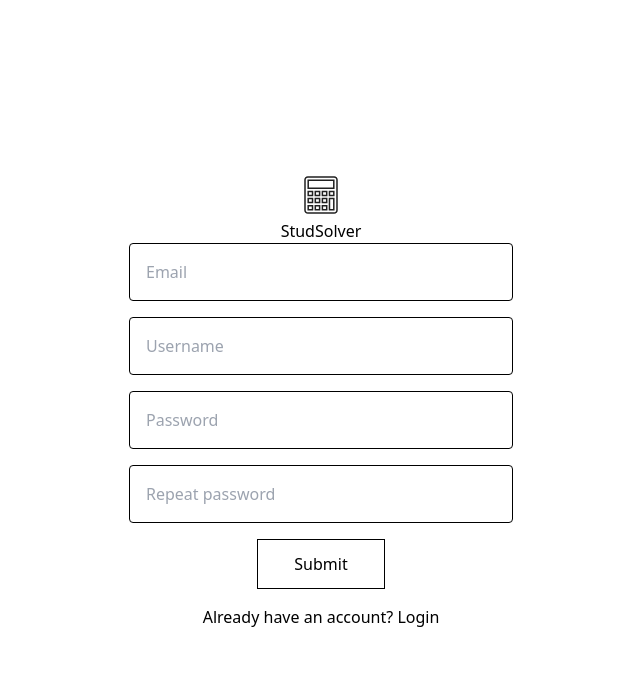
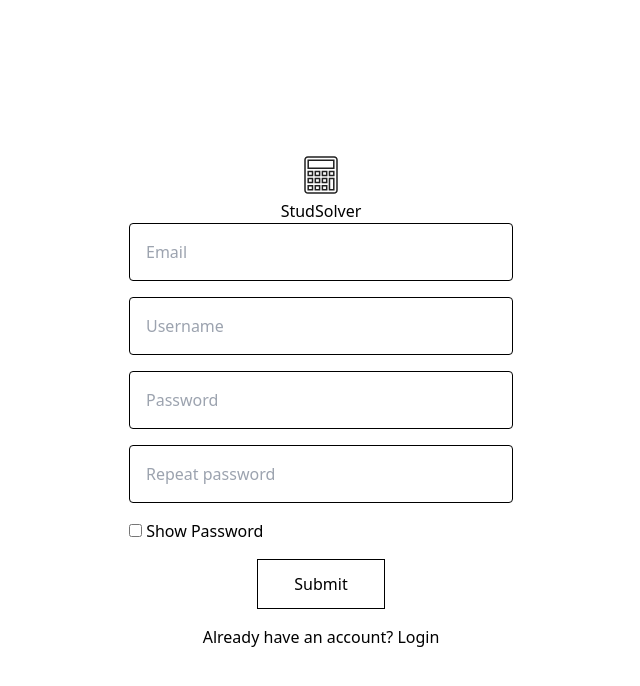
Before and after one commit to yarman1/stud-solver, a React (Create React App) app in the folder sd-frontend/: page /account in a window 1280 px wide. Both pictures are taken after a click on the element "Sign up". Shown: the top 686 px of the page, without its empty margins (319-959 px from the left). Built offline with nearby package versions, Linux system fonts and the light colour scheme; no server answers.

Commit message:
frontend: fix passwords appearance

```diff
--- a/sd-frontend/src/components/AccountForm.tsx
+++ b/sd-frontend/src/components/AccountForm.tsx
@@ -1,4 +1,4 @@
-import React, { FC } from "react";
+import React, { FC, useState } from "react";
 
 export type TInput = { [key: string]: string };
 
@@ -14,25 +14,39 @@ interface AccountFormProps {
 }
 
 const AccountForm: FC<AccountFormProps> = ({ formOptions, handleSubmit, buttonLabel }) => {
-  const [input, setInput] = React.useState<TInput>({});
+    const [input, setInput] = useState<TInput>({});
+    const [showPassword, setShowPassword] = useState(false);
 
     const handleChange = (key: string, value: string) => {
         setInput((prev) => ({ ...prev, [key]: value }));
     };
 
+    const isPasswordKey = (key: string) => /Password/i.test(key);
+
     return (
         <div className="flex flex-col mt-4">
-      <div className="flex flex-col mb-4">
             {formOptions.map((option, index) => (
+                <div key={index} className="mb-4">
                     <input
-            key={index}
-            type="text"
-            className="w-full p-4 [&:not(:last-child)]:mb-4 border-1 border-black border rounded"
+                        type={isPasswordKey(option.key) && !showPassword ? "password" : "text"}
+                        className="w-full p-4 border-1 border-black border rounded"
                         placeholder={option.placeholder}
+                        value={input[option.key] || ''}
                         onChange={(e) => handleChange(option.key, e.target.value)}
                     />
+                </div>
             ))}
+            {formOptions.some(option => isPasswordKey(option.key)) && (
+                <div className="mb-4">
+                    <label>
+                        <input
+                            type="checkbox"
+                            checked={showPassword}
+                            onChange={() => setShowPassword(!showPassword)}
+                        /> Show Password
+                    </label>
                 </div>
+            )}
             <div
                 className="w-2/3 max-w-[12rem] mx-auto text-center py-3 px-2 border-1 border-black border cursor-pointer"
                 onClick={() => handleSubmit(input)}
--- a/sd-frontend/src/components/HintBlock.tsx
+++ b/sd-frontend/src/components/HintBlock.tsx
@@ -2,9 +2,10 @@ import React, { FC, useState, useEffect } from "react";
 
 interface HintBlockProps {
     message: string;
+    onDismiss?: () => void
 }
 
-const HintBlock: FC<HintBlockProps> = ({ message }) => {
+const HintBlock: FC<HintBlockProps> = ({ message, onDismiss }) => {
     const [isVisible, setIsVisible] = useState(false);
     const [shouldDisplay, setShouldDisplay] = useState(false);
 
@@ -13,12 +14,15 @@ const HintBlock: FC<HintBlockProps> = ({ message }) => {
             setIsVisible(true);
             setShouldDisplay(true);
             const timer = setTimeout(() => {
-                setIsVisible(false); // Start fade-out
-            }, 5000); // Keep visible for 5000 ms = 5 seconds
+                setIsVisible(false);
+            }, 5000);
 
             const removeBlockTimer = setTimeout(() => {
-                setShouldDisplay(false); // Remove from DOM after fade-out
-            }, 7000); // Extra time for fade-out
+                setShouldDisplay(false);
+                if (onDismiss) {
+                    onDismiss();
+                }
+            }, 4000);
 
             return () => {
                 clearTimeout(timer);
--- a/sd-frontend/src/components/SignForm.tsx
+++ b/sd-frontend/src/components/SignForm.tsx
@@ -1,4 +1,4 @@
-import React, { FC } from "react";
+import React, { FC, useState } from "react";
 
 export type TInput = { [key: string]: string };
 
@@ -14,25 +14,39 @@ interface SignFormProps {
 }
 
 const SignForm: FC<SignFormProps> = ({ formOptions, handleSubmit, buttonLabel }) => {
-  const [input, setInput] = React.useState<TInput>({});
+    const [input, setInput] = useState<TInput>({});
+    const [showPassword, setShowPassword] = useState(false);
 
     const handleChange = (key: string, value: string) => {
         setInput((prev) => ({ ...prev, [key]: value }));
     };
 
+    const isPasswordKey = (key: string) => /password/i.test(key);
+
     return (
         <div className="flex flex-col">
-      <div className="flex flex-col mb-4">
             {formOptions.map((option, index) => (
+                <div key={index} className="mb-4">
                     <input
-            key={index}
-            type="text"
-            className="w-full p-4 [&:not(:last-child)]:mb-4 border-1 border-black border rounded"
+                        type={isPasswordKey(option.key) && !showPassword ? "password" : "text"}
+                        className="w-full p-4 border-1 border-black border rounded"
                         placeholder={option.placeholder}
+                        value={input[option.key] || ''}
                         onChange={(e) => handleChange(option.key, e.target.value)}
                     />
+                </div>
             ))}
+            {formOptions.some(option => isPasswordKey(option.key)) && (
+                <div className="mb-4">
+                    <label>
+                        <input
+                            type="checkbox"
+                            checked={showPassword}
+                            onChange={() => setShowPassword(!showPassword)}
+                        /> Show Password
+                    </label>
                 </div>
+            )}
             <div
                 className="w-1/3 mx-auto text-center py-3 border-1 border-black border cursor-pointer"
                 onClick={() => handleSubmit(input)}
--- a/sd-frontend/src/components/SignUp.tsx
+++ b/sd-frontend/src/components/SignUp.tsx
@@ -1,8 +1,9 @@
-import React, { FC } from "react";
+import React, {FC, useState} from "react";
 import SignForm, { IFormOption, TInput } from "./SignForm";
 import { useAppDispatch } from "../hooks/redux";
 import { ISignUpReq, studAPI } from "../services/StudService";
 import { useNavigate } from "react-router-dom";
+import HintBlock from "./HintBlock";
 
 interface SignUpProps {
   handleHave: () => void;
@@ -11,6 +12,7 @@ interface SignUpProps {
 const SignUp: FC<SignUpProps> = ({ handleHave }) => {
   const [signUp, result] = studAPI.useSignUpMutation();
   const navigate = useNavigate();
+  const [isPasswordEqualityError, setPasswordEqualityError] = useState(false);
 
   const formOptions: IFormOption[] = [
     { key: "email", placeholder: "Email" },
@@ -21,7 +23,10 @@ const SignUp: FC<SignUpProps> = ({ handleHave }) => {
 
   const handleSubmit = (input: TInput) => {
     if (!formOptions.map((option) => option.key).every((key) => input[key] !== "")) return;
-    if (input.password !== input.repeat_password) return;
+    if (input.password !== input.repeat_password) {
+      setPasswordEqualityError(true);
+      return;
+    }
 
     signUp({
       email: input.email,
@@ -29,6 +34,10 @@ const SignUp: FC<SignUpProps> = ({ handleHave }) => {
       userName: input.username,
     });
     console.log(input);
+  };
+
+  const handleDismissError = () => {
+    setPasswordEqualityError(false);
   };
 
   React.useEffect(() => {
@@ -43,6 +52,7 @@ const SignUp: FC<SignUpProps> = ({ handleHave }) => {
       <div onClick={handleHave} className="flex mx-auto mt-4 cursor-pointer">
         Already have an account? Login
       </div>
+      {isPasswordEqualityError && <HintBlock message={"passwords are not equal"} onDismiss={handleDismissError} />}
     </div>
   );
 };
--- a/sd-frontend/src/pages/Account.tsx
+++ b/sd-frontend/src/pages/Account.tsx
@@ -1,4 +1,4 @@
-import React, { FC } from "react";
+import React, {FC, useState} from "react";
 import TopNavbar from "../components/TopNavbar";
 import { studAPI } from "../services/StudService";
 import { IFormOption, TInput } from "../components/SignForm";
@@ -22,6 +22,7 @@ const Account = () => {
   const [deleteUser, resultDelete] = studAPI.useDeleteUserMutation();
 
   const [userName, setUserName] = React.useState("");
+  const [isPasswordEqualityError, setPasswordEqualityError] = useState(false);
 
   const usernameFormOptions: IFormOption[] = [{ key: "userName", placeholder: "New username" }];
   const passwordFormOptions: IFormOption[] = [
@@ -39,12 +40,19 @@ const Account = () => {
   const handlePassword = (input: TInput) => {
     console.log(input);
     if (!passwordFormOptions.map((option) => option.key).every((key) => input[key] !== "")) return;
-    if (input.newPassword !== input.repeatPassword) return;
+    if (input.newPassword !== input.repeatPassword) {
+      setPasswordEqualityError(true);
+      return;
+    }
 
     updatePassword({
       oldPassword: input.oldPassword,
       newPassword: input.newPassword,
     });
+  };
+
+  const handleDismissError = () => {
+    setPasswordEqualityError(false);
   };
 
   React.useEffect(() => {
@@ -96,6 +104,7 @@ const Account = () => {
         </div>
       </div>
       {errorMessage && <HintBlock message={errorMessage} />}
+      {isPasswordEqualityError && <HintBlock message={"passwords are not equal"} onDismiss={handleDismissError} />}
     </div>
   );
 };
--- a/sd-frontend/src/services/StudService.ts
+++ b/sd-frontend/src/services/StudService.ts
@@ -153,7 +153,7 @@ const baseQueryWithReauth: BaseQueryFn<string | FetchArgs, unknown, FetchBaseQue
     let errorMessage = '';
     if (errorData.message) {
       if (Array.isArray(errorData.message)) {
-        errorMessage = errorData.message.join('\n');
+        errorMessage = errorData.message.filter((value: string, index: number, array: Array<string>) => array.indexOf(value) === index).join('\n');
       } else {
         errorMessage = errorData.message;
       }
```
Lines whose indentation alone changed are shown as unchanged.
